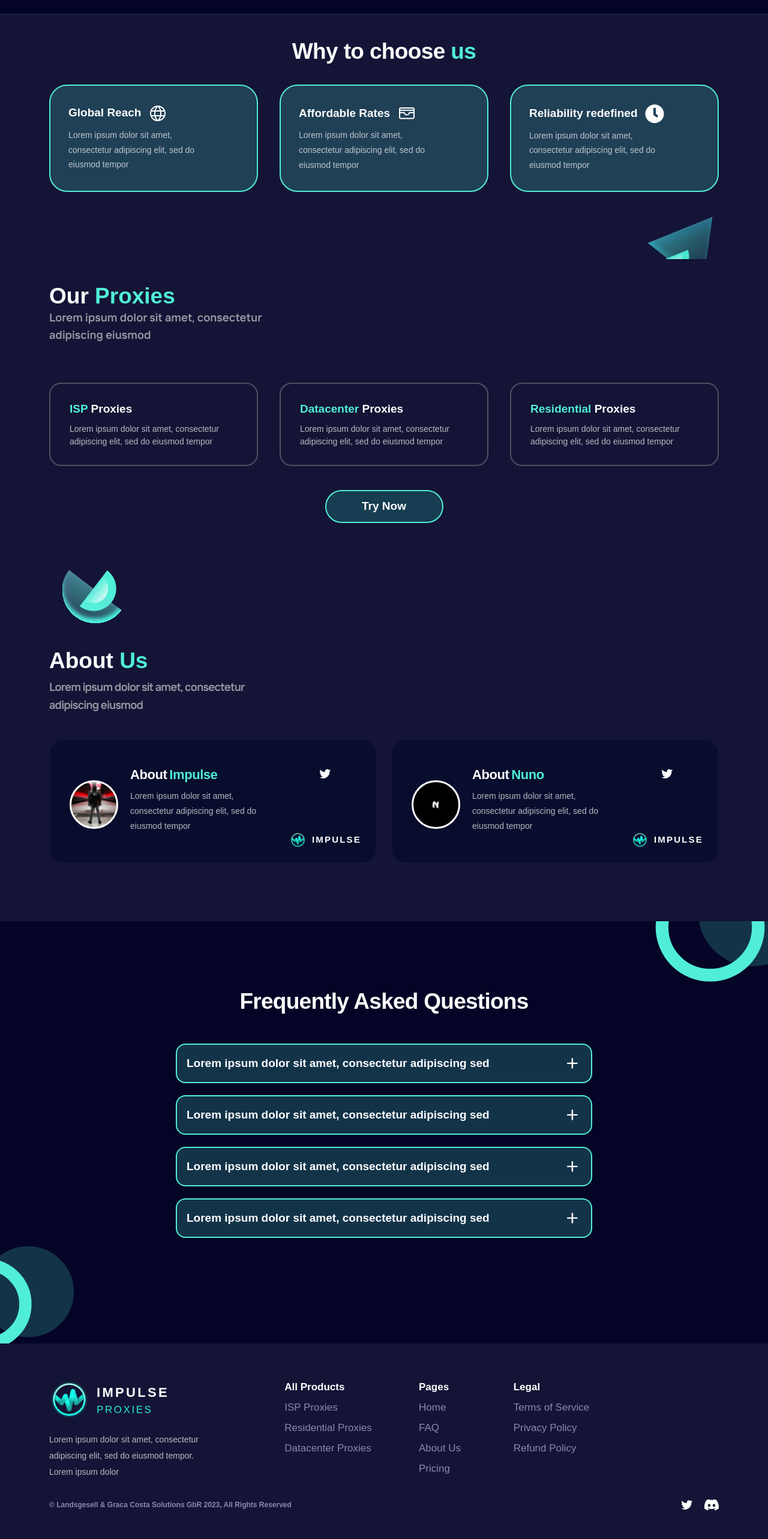
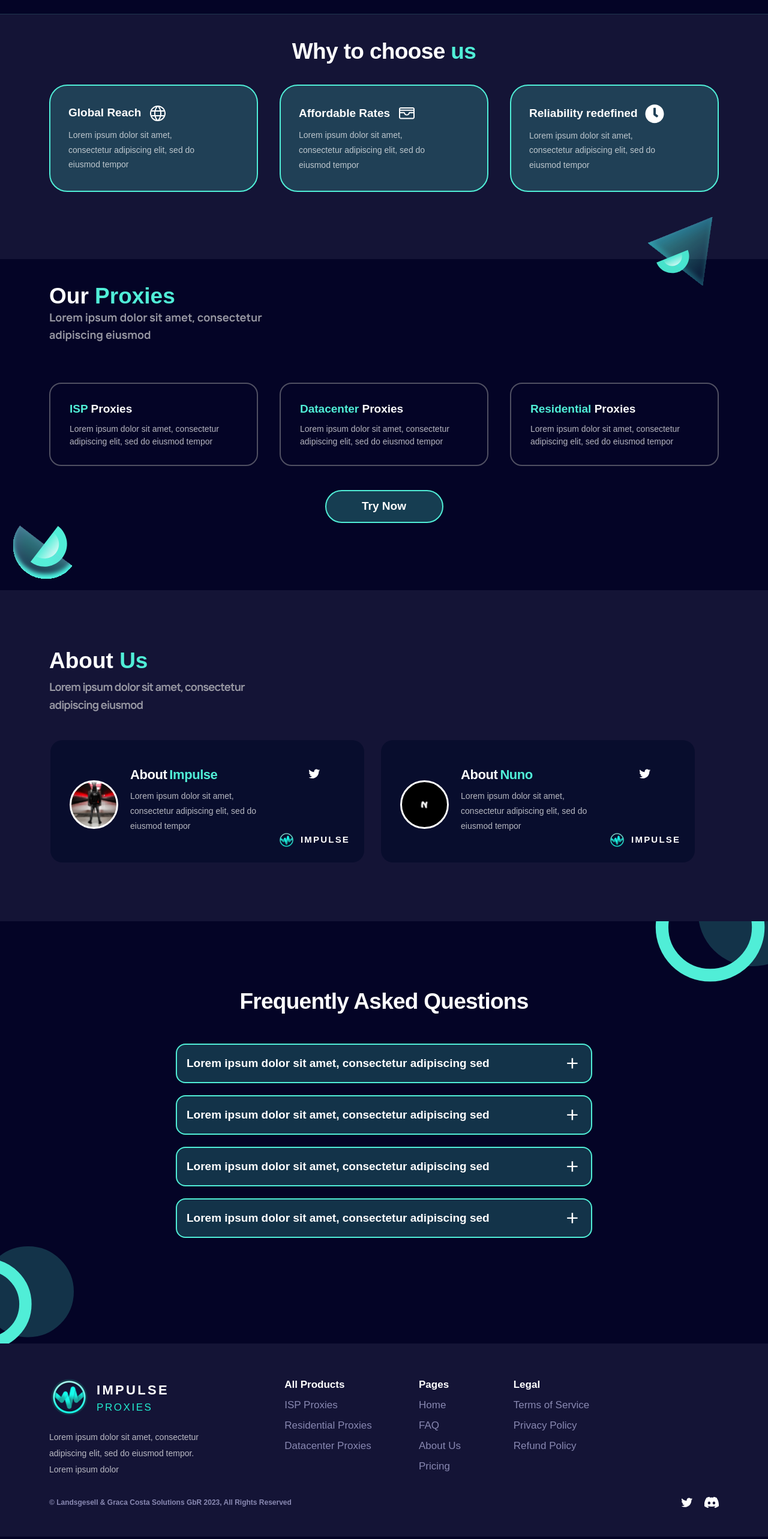
Before and after one commit to Radial-code/impulse-proxies, a Next.js app: page / in a window 1280 px wide. Shown: the part 1069-3635 px from the top of the page at 60% size. Built offline with nearby package versions, Linux system fonts and the light colour scheme.

Commit message:
error solve

```diff
--- a/components/Current.jsx
+++ b/components/Current.jsx
@@ -6,7 +6,7 @@ import { Discord, Ques, Slack, Spotify } from "./common/Icons";
 const Current = () => {
   return (
     <>
-      <div className="currentBg border-[1px] border-[#1F374F] py-7 ms-[-10px] me-[-10px]">
+      <div className="currentBg border-[1px] border-[#1F374F] sm:py-7 py-11 ms-[-10px] me-[-10px]">
         <div className="container xl:max-w-[1140px] 2xl:max-w-[1320px] mx-auto px-3">
           <div className="flex flex-wrap justify-around sm:gap-0 gap-4">
             {CurrentData.map((data) => {
--- a/components/ImpulseAbout.jsx
+++ b/components/ImpulseAbout.jsx
@@ -5,15 +5,15 @@ import { AboutBox } from "./common/Helper";
 import Image from "next/image";
 const ImpulseAbout = () => {
   return (
-    <div className="bg-[#141436] pt-24 relative z-10">
-      <div className="container xl:max-w-[1140px] 2xl:max-w-[1320px] mx-auto px-3 relative">
+    <div className="bg-[#141436] pt-24 relative z-10 relative">
       <Image
         src="/assets/images/svg/aboutTop.svg"
         alt="aboutTop"
         width={144}
         height={122}
-          className="absolute lg:top-[-35%] top-[-24%] text-3xl"
+        className="absolute lg:top-[-25%] top-[-14%] text-3xl"
       />
+      <div className="container xl:max-w-[1140px] lg:text-start text-center flex flex-col lg:items-start items-center 2xl:max-w-[1320px] mx-auto px-3 relative">
         <p className=" font-Montserrat text-6xl text-white font-bold leading-[121%]">
           About <span className="text-[#50EED7]">Us</span>
         </p>
--- a/components/ImpulseFooter.jsx
+++ b/components/ImpulseFooter.jsx
@@ -11,7 +11,7 @@ const ImpulseFooter = () => {
     <>
       <div className=" bg-[#141436] pb-11">
         <div className="container xl:max-w-[1140px] 2xl:max-w-[1320px] mx-auto px-3 pt-14">
-          <div className="flex flex-wrap mt-1 pb-7">
+          <div className="flex flex-wrap pb-7">
             <div className="lg:w-4/12 sm:w-6/12 w-full">
               <div className="flex items-center mb-5">
                 <Image
--- a/components/OurProxies.jsx
+++ b/components/OurProxies.jsx
@@ -1,7 +1,7 @@
 import React from "react";
 const OurProxies = () => {
   return (
-    <div className=" pt-10 pb-28 bg-[#141436] relative">
+    <div className=" pt-10 pb-28 bg-[#040426] relative">
       <div className="container xl:max-w-[1140px] 2xl:max-w-[1320px] mx-auto px-3 ">
         <h2 className=" font-Montserrat text-6xl text-white font-bold leading-[121%] text-center mx-auto lg:text-start">
           Our <span className="text-[#50EED7]">Proxies</span>
@@ -41,10 +41,9 @@ const OurProxies = () => {
           </div>
         </div>
         <div className=" flex justify-center">
-        <button className=" max-w-[197px] w-full min-h-[55px] border-[2px] border-[#50EED7] bg-[#163D51] rounded-[100px] font-Montserrat font-semibold text-2xl text-white mt-10">
-
-          Try Now
-        </button>
+          <button className=" max-w-[197px] w-full min-h-[55px] border-[2px] border-[#50EED7] bg-[#163D51] rounded-[100px] font-Montserrat font-semibold text-2xl text-white mt-10">
+            Try Now
+          </button>
         </div>
       </div>
     </div>
--- a/components/WhyToChooseUs.jsx
+++ b/components/WhyToChooseUs.jsx
@@ -3,9 +3,9 @@ import { CardData } from "./common/Helper";
 import Image from "next/image";
 function WhyToChooseUs() {
   return (
-    <div className=" pt-10 pb-28 bg-[#141436] relative">
+    <div className=" lg:pt-10 lg:pb-28 py-12 bg-[#141436] relative">
       <Image
-      className=" absolute bottom-[-66px] right-[55px]"
+        className=" absolute bottom-[-66px] right-[55px] z-10"
         height={126}
         width={145}
         src="/assets/images/svg/Abstract-02.svg"
@@ -18,18 +18,18 @@ function WhyToChooseUs() {
         src="/assets/images/png/WhyTobg.png"
         alt="Abstract"
       /> */}
-      <div className="container xl:max-w-[1140px] 2xl:max-w-[1320px] mx-auto px-3 ">
+      <div className="container xl:max-w-[1140px] 2xl:max-w-[1320px] mx-auto px-3 sm:py-0 py-2">
         <h2 className="font-Montserrat text-6xl text-white font-bold leading-[121%] text-center tracking-[-0.64px]">
           Why to choose <span className="text-[#50EED7]">us</span>
         </h2>
-        <div className="flex justify-center flex-wrap  lg:flex-nowrap lg:gap-9 mt-8">
+        <div className="flex justify-center flex-wrap  lg:flex-nowrap lg:gap-9 sm:mt-8 mt-3">
           {CardData.map((CardData) => {
             return (
               <div
                 key={CardData.id}
                 className={` w-full mt-6 lg:mt-0 md:w-6/12 lg:w-4/12 ${CardData.border}`}
               >
-                <div className=" lg:max-w-[363px] max-w-[348px] mx-auto h-full p-[30px] rounded-[30px] border-[2px] border-[#50EED7] bg-[#204056]">
+                <div className=" lg:max-w-[363px] hover:translate-y-[-10px] transition-all duration-200 ease-in-out max-w-[348px] mx-auto h-full md:p-[30px] p-[20px] rounded-[30px] border-[2px] border-[#50EED7] bg-[#204056]">
                   <div className=" flex gap-3 items-center">
                     <h5 className="font-bold leading-[140%] font-Montserrat text-2xl text-white">
                       {CardData.heading}
```
Lines whose indentation alone changed are shown as unchanged.
